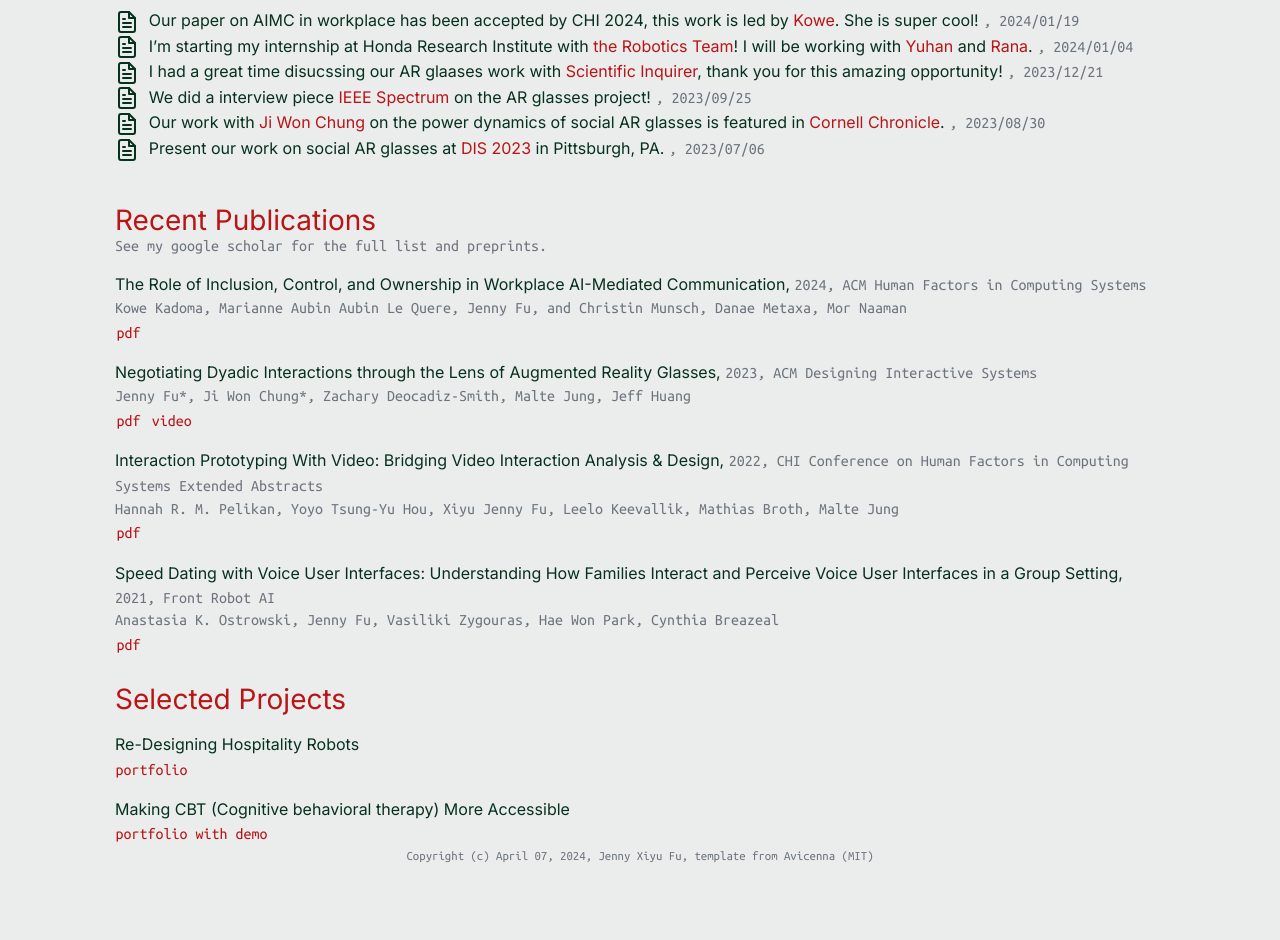
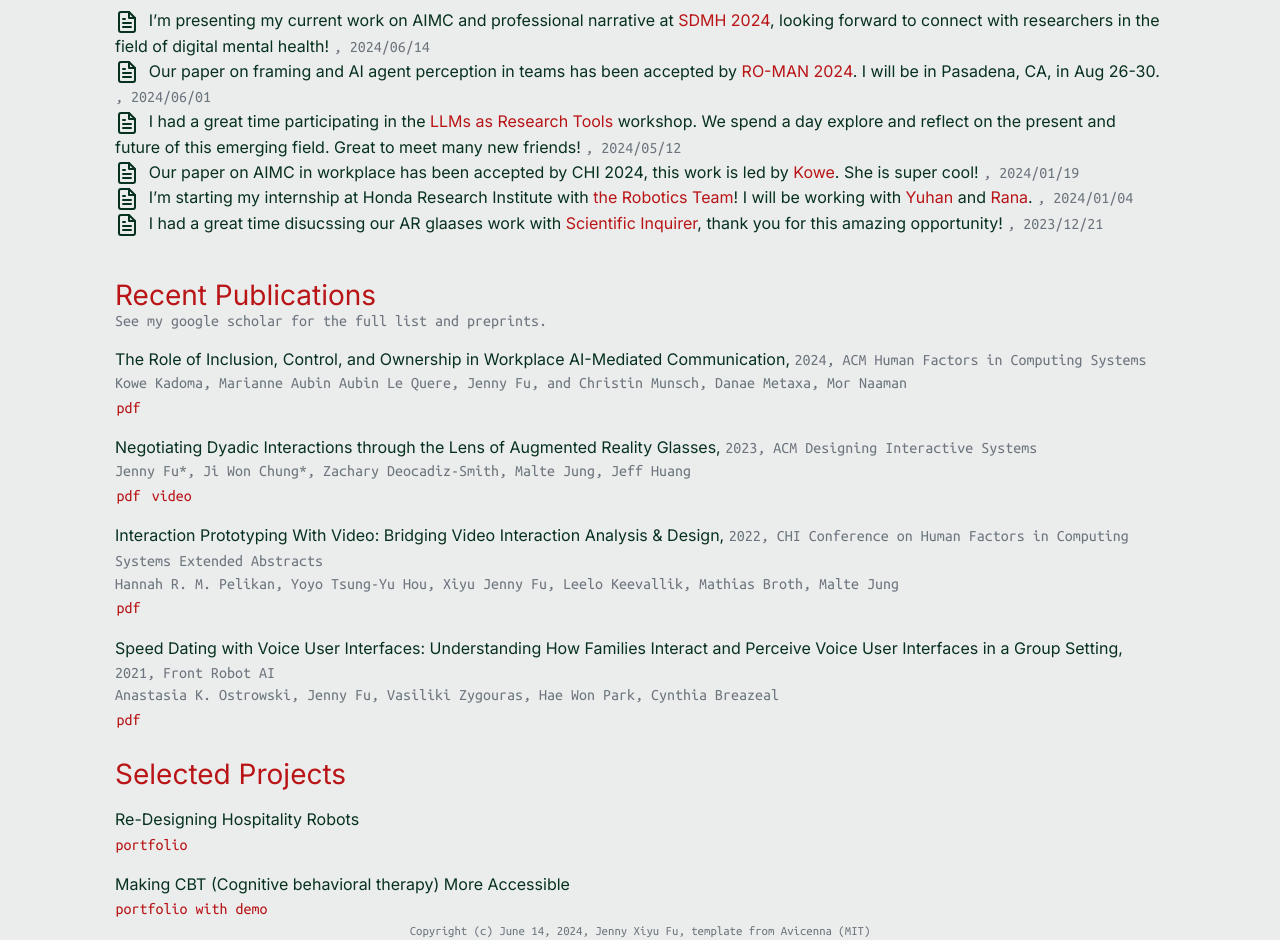
Before and after one commit to ASaladBowl/ASaladBowl, a plain HTML site: page index.html in a window 1280 px wide. Shown: the part 880-1820 px from the top of the page. Before the commit the page ends 1745 px from the top, so only its background shows below. Drawn offline with nearby package versions, Linux system fonts and the light colour scheme; some icons are missing; a web font is replaced by a local one.

Commit message:
update news

```diff
--- a/index.html
+++ b/index.html
@@ -318,6 +318,57 @@
 
 
 
+                I&rsquo;m presenting my current work on AIMC and professional narrative at <a href="https://societydmh.org/2024-annual-meeting/">SDMH 2024</a>, looking forward to connect with researchers in the field of digital mental health!
+
+
+
+                <span class="secondary_font text-muted">, 2024/06/14</span>
+
+
+            </li>
+
+
+
+            <li>
+
+                <i data-feather="file-text"></i>
+
+
+
+                Our paper on framing and AI agent perception in teams has been accepted by <a href="https://www.ro-man2024.org">RO-MAN 2024</a>. I will be in Pasadena, CA, in Aug 26-30.
+
+
+
+                <span class="secondary_font text-muted">, 2024/06/01</span>
+
+
+            </li>
+
+
+
+            <li>
+
+                <i data-feather="file-text"></i>
+
+
+
+                I had a great time participating in the <a href="https://sites.google.com/view/llmsindatawork/">LLMs as Research Tools</a> workshop. We spend a day explore and reflect on the present and future of this emerging field. Great to meet many new friends!
+
+
+
+                <span class="secondary_font text-muted">, 2024/05/12</span>
+
+
+            </li>
+
+
+
+            <li>
+
+                <i data-feather="file-text"></i>
+
+
+
                 Our paper on AIMC in workplace has been accepted by CHI 2024, this work is led by <a href="https://kadomak.github.io/">Kowe</a>. She is super cool!
 
 
@@ -357,57 +408,6 @@
 
 
                 <span class="secondary_font text-muted">, 2023/12/21</span>
-
-
-            </li>
-
-
-
-            <li>
-
-                <i data-feather="file-text"></i>
-
-
-
-                We did a interview piece <a href="https://spectrum.ieee.org/ar-glasses">IEEE Spectrum</a> on the AR glasses project!
-
-
-
-                <span class="secondary_font text-muted">, 2023/09/25</span>
-
-
-            </li>
-
-
-
-            <li>
-
-                <i data-feather="file-text"></i>
-
-
-
-                Our work with <a href="https://g1isgone.github.io/">Ji Won Chung</a> on the power dynamics of social AR glasses is featured in <a href="https://news.cornell.edu/stories/2023/08/smart-glasses-skew-power-balance-non-wearers">Cornell Chronicle</a>.
-
-
-
-                <span class="secondary_font text-muted">, 2023/08/30</span>
-
-
-            </li>
-
-
-
-            <li>
-
-                <i data-feather="file-text"></i>
-
-
-
-                Present our work on social AR glasses at <a href="https://dis.acm.org/2023/">DIS 2023</a> in Pittsburgh, PA.
-
-
-
-                <span class="secondary_font text-muted">, 2023/07/06</span>
 
 
             </li>
@@ -771,7 +771,7 @@
 
 
 <footer class="mt-auto d-flex justify-content-center text-muted small secondary_font">
-    <span class="text-muted">Copyright (c) April 07, 2024, Jenny Xiyu Fu,
+    <span class="text-muted">Copyright (c) June 14, 2024, Jenny Xiyu Fu,
         <a class="text-muted" href="https://github.com/hadisinaee/avicenna" target="_blank"> template from Avicenna
             (MIT)</a>
     </span>
```
Also changed, not shown: about/index.html (+1 -1 lines), blog/blog1/index.html (+1 -1 lines), blog/blog2/index.html (+1 -1 lines), blog/blog3/index.html (+1 -1 lines), blog/blog4/index.html (+1 -1 lines), blog/index.html (+1 -1 lines), categories/index.html (+1 -1 lines), news/index.html (+1 -1 lines), tags/ai/index.html (+1 -1 lines), tags/deep-learning/index.html (+1 -1 lines), tags/deep_learning/index.html (+1 -1 lines), tags/economy/index.html (+1 -1 lines), tags/index.html (+1 -1 lines), tags/machine-learning/index.html (+1 -1 lines), 3 more files.
